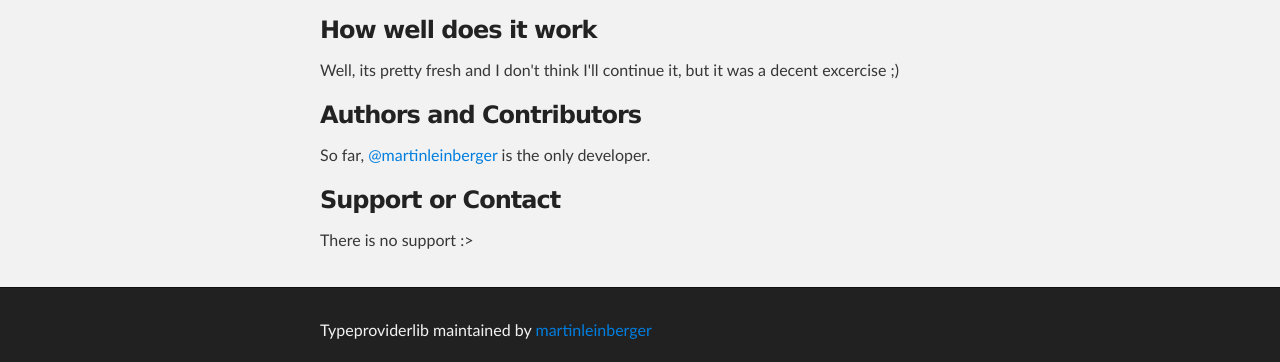
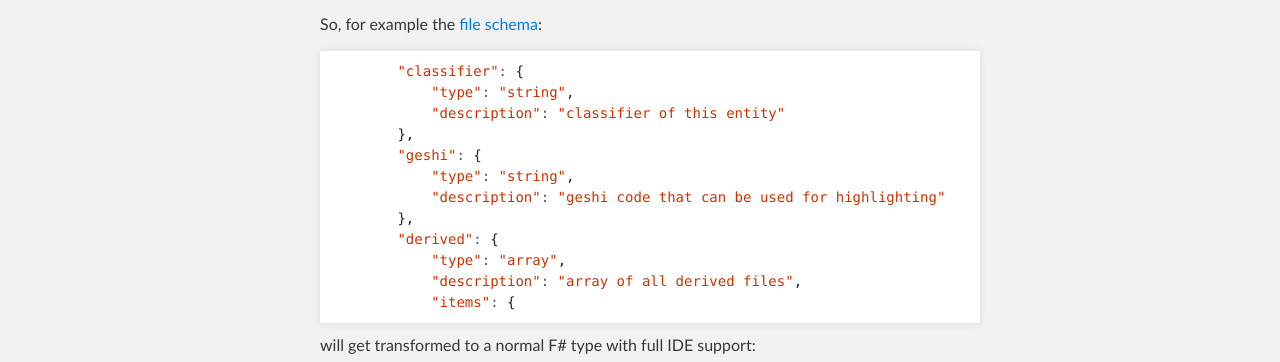
Before and after one commit to martinleinberger/typeProviderLib, a plain HTML site: page index.html in a window 1280 px wide. Shown: the part 664-1026 px from the top of the page. Drawn offline with Linux system fonts and the light colour scheme.

```diff
--- a/index.html
+++ b/index.html
@@ -51,6 +51,26 @@
 
 <p>The types are dynamically generated based on the JSON schemas that can also be found on the <a href="https://github.com/101companies/101worker/tree/master/schemas">101worker repository</a>. The actual data is delivered by 101explorer.</p>
 
+<p>So, for example the <a href="https://github.com/101companies/101worker/blob/master/schemas/101repo_file.json">file schema</a>:</p>
+
+<div class="highlight"><pre>        <span class="s2">"classifier"</span><span class="o">:</span> <span class="p">{</span>
+            <span class="s2">"type"</span><span class="o">:</span> <span class="s2">"string"</span><span class="p">,</span>
+            <span class="s2">"description"</span><span class="o">:</span> <span class="s2">"classifier of this entity"</span>
+        <span class="p">},</span>
+        <span class="s2">"geshi"</span><span class="o">:</span> <span class="p">{</span>
+            <span class="s2">"type"</span><span class="o">:</span> <span class="s2">"string"</span><span class="p">,</span>
+            <span class="s2">"description"</span><span class="o">:</span> <span class="s2">"geshi code that can be used for highlighting"</span>
+        <span class="p">},</span>
+        <span class="s2">"derived"</span><span class="o">:</span> <span class="p">{</span>
+            <span class="s2">"type"</span><span class="o">:</span> <span class="s2">"array"</span><span class="p">,</span>
+            <span class="s2">"description"</span><span class="o">:</span> <span class="s2">"array of all derived files"</span><span class="p">,</span>
+            <span class="s2">"items"</span><span class="o">:</span> <span class="p">{</span>
+</pre></div>
+
+<p>will get transformed to a normal F# type with full IDE support:</p>
+
+<p><img src="https://f.cloud.github.com/assets/1643263/1016713/7c7a3ce0-0c00-11e3-8467-cea3d02c7652.png" alt="typeproviderscreenshot"></p>
+
 <h3>
 <a name="how-well-does-it-work" class="anchor" href="#how-well-does-it-work"><span class="octicon octicon-link"></span></a>How well does it work</h3>
 
```
Also changed, not shown: params.json (+1 -1 lines).
